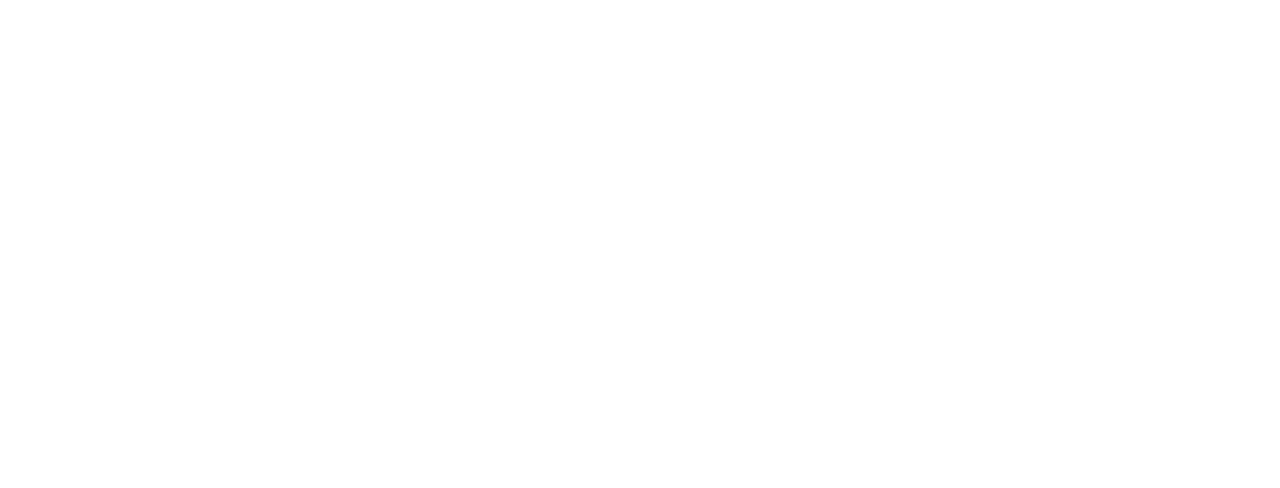
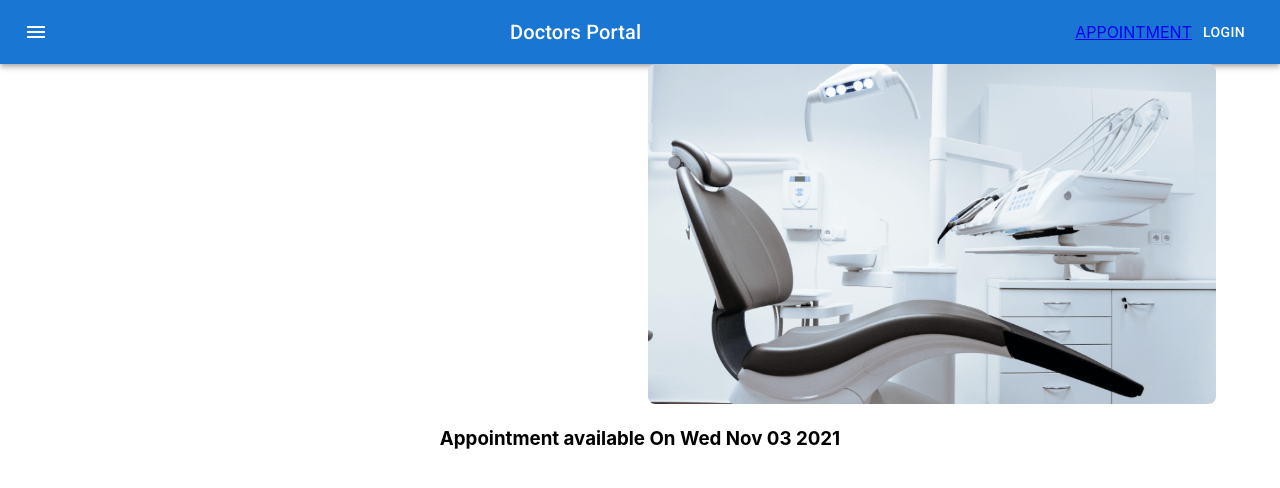
Before and after one commit to Fahid-Hossain/doctors-portal-client-side, a React (Create React App) app: page /appointment in a window 1280 px wide. Shown: the top 488 px of the page. Built offline with nearby package versions, Linux system fonts and the light colour scheme.

Commit message:
appointment page setup and mui date picker use for dynamic calendar

```diff
--- a/package.json
+++ b/package.json
@@ -6,10 +6,12 @@
     "@emotion/react": "^11.5.0",
     "@emotion/styled": "^11.3.0",
     "@mui/icons-material": "^5.0.5",
+    "@mui/lab": "^5.0.0-alpha.53",
     "@mui/material": "^5.0.6",
     "@testing-library/jest-dom": "^5.15.0",
     "@testing-library/react": "^11.2.7",
     "@testing-library/user-event": "^12.8.3",
+    "date-fns": "^2.25.0",
     "react": "^17.0.2",
     "react-dom": "^17.0.2",
     "react-router-dom": "^5.3.0",
--- a/src/App.js
+++ b/src/App.js
@@ -7,6 +7,7 @@
   Link
 } from "react-router-dom";
 import Home from './Pages/Home/Home/Home';
+import Appointment from './Pages/Appoinment/Appointment/Appointment';
 
 function App() {
   return (
@@ -19,8 +20,8 @@
           <Route path="/home">
             <Home />
           </Route>
-          <Route path="/about">
-            <Home />
+          <Route path="/appointment">
+            <Appointment />
           </Route>
         </Switch>
   </Router>
--- /dev/null
+++ b/src/Pages/Appoinment/Appointment/Appointment.js
@@ -0,0 +1,17 @@
+import React from 'react';
+import Navigation from '../../Shared/Navigation/Navigation';
+import AppointmentHeader from '../AppointmentHeader/AppointmentHeader';
+import AvailableAppointment from '../AvailableAppointment/AvailableAppointment';
+
+const Appointment = () => {
+    const [date, setDate] = React.useState(new Date());
+    return (
+        <div>
+            <Navigation></Navigation>
+            <AppointmentHeader date={date} setDate={setDate}></AppointmentHeader>
+            <AvailableAppointment date={date}></AvailableAppointment>
+        </div>
+    );
+};
+
+export default Appointment;
--- /dev/null
+++ b/src/Pages/Appoinment/AppointmentHeader/AppointmentHeader.js
@@ -0,0 +1,21 @@
+import { Container, Grid } from '@mui/material';
+import React from 'react';
+import chair from "../../../images/chair.png"
+import Calendar from '../../Shared/Calendar/Calendar';
+
+const AppointmentHeader = ({date,setDate}) => {
+    return (
+       <Container>
+           <Grid container spacing={2}>
+               <Grid item xs={12} md={6}>
+                    <Calendar date={date} setDate={setDate} ></Calendar>
+               </Grid>
+               <Grid item xs={12} md={6}>
+                    <img style={{width: '100%',}} src={chair} alt="" />
+               </Grid>
+           </Grid>
+       </Container>
+    );
+};
+
+export default AppointmentHeader;
--- /dev/null
+++ b/src/Pages/Appoinment/AvailableAppointment/AvailableAppointment.js
@@ -0,0 +1,11 @@
+import React from 'react';
+
+const AvailableAppointment = ({date}) => {
+    return (
+        <div>
+            <h3>Appointment available On {date.toDateString()}</h3>
+        </div>
+    );
+};
+
+export default AvailableAppointment;
--- a/src/Pages/Home/Banner/Banner.js
+++ b/src/Pages/Home/Banner/Banner.js
@@ -4,8 +4,8 @@
 import { Button, Container, Grid, Typography } from '@mui/material';
 import { Box } from '@mui/system';
 
-const BannerBg = {
-    background: `url(${bg})`,
+const bannerBg = {
+    background: `url(${bg})`
 }
 
 const verticalCenter = {
@@ -17,7 +17,7 @@
 
 const Banner = () => {
     return (
-        <Container style={BannerBg} sx={{ flexGrow: 1 }}>
+        <Container style={bannerBg} sx={{ flexGrow: 1 }}>
             <Grid container spacing={2}>
                 <Grid style={{...verticalCenter,textAlign: 'left'}} item xs={12} md={6}>
                     <Box>
--- /dev/null
+++ b/src/Pages/Shared/Calendar/Calendar.js
@@ -0,0 +1,24 @@
+import React from 'react';
+import { LocalizationProvider, StaticDatePicker } from '@mui/lab';
+import isWeekend from 'date-fns/isWeekend';
+import TextField from '@mui/material/TextField';
+import AdapterDateFns from '@mui/lab/AdapterDateFns';
+
+
+const Calendar = ({date,setDate}) => {
+    return (
+        <LocalizationProvider dateAdapter={AdapterDateFns}>
+        <StaticDatePicker
+          displayStaticWrapperAs="desktop"
+        //   openTo="year"
+          value={date}
+          onChange={(newValue) => {
+            setDate(newValue);
+          }}
+          renderInput={(params) => <TextField {...params} />}
+        />
+      </LocalizationProvider>
+    );
+};
+
+export default Calendar;
--- a/src/Pages/Shared/Navigation/Navigation.js
+++ b/src/Pages/Shared/Navigation/Navigation.js
@@ -6,6 +6,7 @@
 import Button from '@mui/material/Button';
 import IconButton from '@mui/material/IconButton';
 import MenuIcon from '@mui/icons-material/Menu';
+import { Link } from 'react-router-dom';
 
 const Navigation = () => {
     return (
@@ -24,6 +25,7 @@
             <Typography variant="h6" component="div" sx={{ flexGrow: 1 }}>
               Doctors Portal
             </Typography>
+            <Link to="/appointment">APPOINTMENT</Link>
             <Button color="inherit">Login</Button>
           </Toolbar>
         </AppBar>
```
Also changed, not shown: 1 other file (tests, documents, lock files or other folders).
